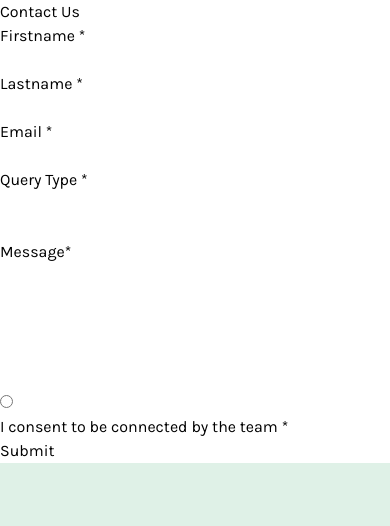
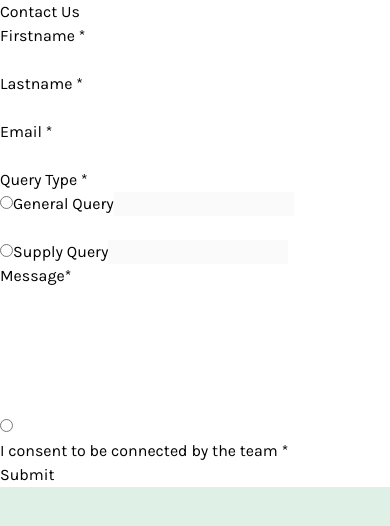
Before and after one commit to FrontEndAyush/form, a React (Vite) app: page / in a window 390 px wide. Shown: the top 526 px of the page. Built offline with nearby package versions, Linux system fonts and the light colour scheme.

Commit message:
made some changes in responsiveness

```diff
--- a/src/App.jsx
+++ b/src/App.jsx
@@ -8,10 +8,11 @@ function App() {
   }
   return (
     <>
-      <div className="flex md:justify-center md:items-center p-6 h-screen">
-        <div className="md:w-[43vw] w-[100vw] h-[660px]   formBG">
+      <div className="flex md:justify-center md:items-center  h-screen">
+        <div className="md:w-[42vw] pl-2  w-[100vw] h-fit md:pb-0 pb-5 md:h-[660px]   formBG">
           <h1 className="text-[26px] font-semibold mt-5 ml-7 ">Contact Us</h1>
           <form>
+            {/* for firstname and lastname  */}
             <div className="flex flex-col  md:flex-row">
               <p className="ml-6 mt-4">
                 <label htmlFor="" className="text-[16px] ">
@@ -40,7 +41,7 @@ function App() {
                 />
               </p>
             </div>
-
+            {/* for email   */}
             <div>
               <p className="ml-6 mt-4">
                 <label htmlFor="" className="text-[16px] ">
@@ -57,32 +58,59 @@ function App() {
               </p>
             </div>
 
-            <div>
-              <div className="ml-6 mt-4 flex">
+            {/* for query type  */}
+            <div className="flex flex-col  md:flex-row">
+              <p className="ml-6 mt-4 relative">
                 <label htmlFor="" className="text-[16px] ">
                   Query Type <span className="ml-2">*</span>
                 </label>
                 <br />
                 <input
+                  type="radio"
+                  className="absolute top-12 left-7"
+                  name=""
+                  onClick={() => selectAOption(1)}
+                  checked={selectable == 1}
+                  id=""
+                />
+                <span className="absolute top-[43px] left-[50px]">
+                  General Query
+                </span>
+                <input
                   type="text"
-                  className="border-2 inp cursor-pointer px-3  py-[11px] mt-2 rounded-lg formBorderColor w-[34vw] "
+                  className="border-2 inp cursor-pointer px-3  py-[11px] mt-2 rounded-lg formBorderColor md:w-[17vw] w-[80vw]"
                   name=""
+                  required
+                  disabled
+                  id="name"
+                />
+              </p>
+              <p className="ml-6 md:mt-4 mt-0  relative">
+                <br />
+                <input
+                  type="radio"
+                  className="absolute top-12 left-7"
+                  name=""
+                  onClick={() => selectAOption(2)}
+                  checked={selectable == 2}
+                  id=""
+                />
+                <span className="absolute top-[43px]  left-[50px]">
+                  Supply Query
+                </span>
+                <input
+                  type="text"
+                  className="border-2 px-3 inp  py-[11px] mt-2 rounded-lg formBorderColor  md:w-[17vw] w-[80vw]"
+                  name=""
+                  disabled
+
                   required
                   id="name"
                 />
+              </p>
             </div>
 
-              <div className="ml-6 ">
-                <input
-                  type="text"
-                  className="border-2 inp cursor-pointer px-3  py-[11px] mt-2 rounded-lg formBorderColor w-[34vw] "
-                  name=""
-                  required
-                  id="name"
-                />
-              </div>
-            </div>
-
+            {/* for message  */}
             <div>
               <p className="ml-6 mt-4">
                 <label htmlFor="" className="text-[16px] ">
@@ -109,12 +137,16 @@ function App() {
                 <span className="ml-2">*</span>
               </p>
             </div>
+
+            {/* submit button  */}
+            <div className="relative">
               <button
                 type="submit"
                 className="w-[80vw] md:w-[36vw] mt-4 ml-6 text-white py-3 rounded-lg bg-[#0c7d69]"
               >
                 Submit
               </button>
+            </div>
           </form>
         </div>
       </div>
```
Lines whose indentation alone changed are shown as unchanged.
